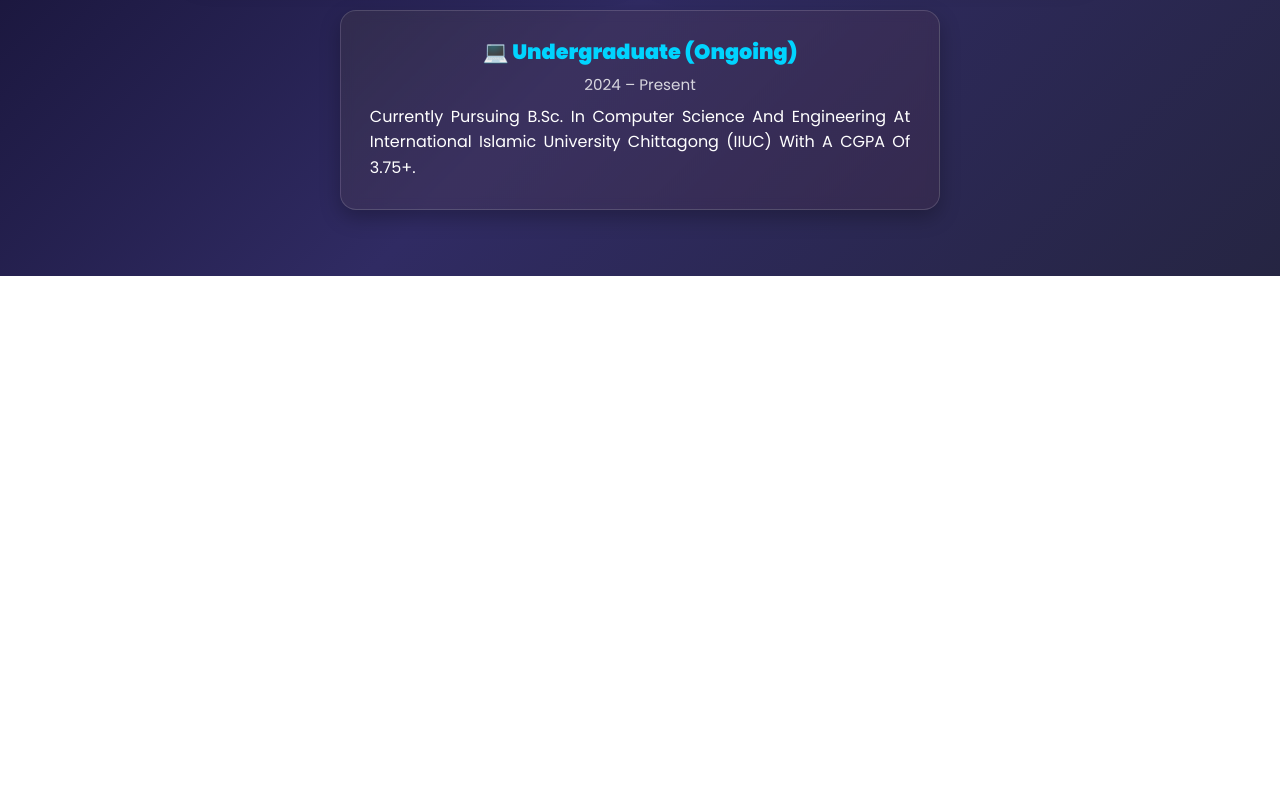
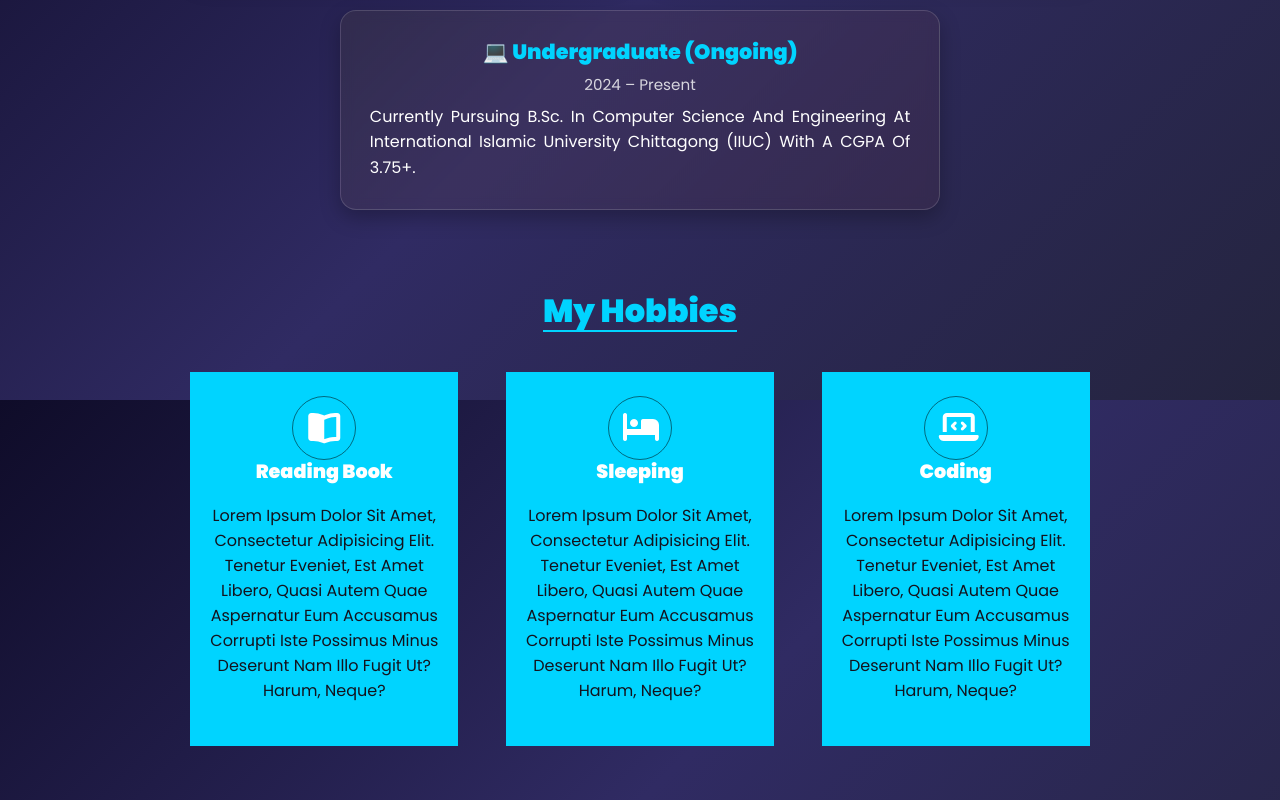
Before and after one commit to Rafiz647/SD-project-, a plain HTML site: page index.html in a window 1280 px wide. Shown: the part 2000-2800 px from the top of the page. Before the commit the page ends 2276 px from the top, so only its background shows below. Drawn offline with Linux system fonts and the light colour scheme.

Commit message:
hobbies section is done

```diff
--- a/index.html
+++ b/index.html
@@ -23,9 +23,9 @@
                 <li><a href="#about">About</a></li>
                 <li><a href="#Education">Education</a></li>
                 <li><a href="#Achievements">Achievements</a></li>
-                <li><a href="#Projects">Projects</a></li>
-                <li><a href="#Blog">Blog</a></li>
-                <li><a href="#Publications">Publications</a></li>
+                <li><a href="#Hobbies">Hobbies</a></li>
+                <li><a href="#portfolio">Portfolio</a></li>
+                <li><a href="#courses">Courses</a></li>
                 <li><a href="#contact">Contact</a></li>
             </ul>
             <button id="open-menu-btn"><i class="fa-solid fa-bars"></i></button>
@@ -133,6 +133,42 @@
   </div>
 </section><br><br>
 
+<!-- hobbies -->
+     <div class="Hobbies" id="Hobbies">
+        <h2 class="border_bottom">My Hobbies</h2>
+        <div class="container Hobbies_container">
+            <div class="cards">
+                <div class="card">
+                    <div class="Hbox">
+                      <i class="fa-solid fa-book-open"></i>
+                        <h3>Reading Book</h3>
+                        <p>Lorem ipsum dolor sit amet, consectetur adipisicing elit. Tenetur eveniet, est amet libero,
+                            quasi autem quae aspernatur eum accusamus corrupti iste possimus minus deserunt nam illo
+                            fugit ut? Harum, neque?</p>
+                    </div>
+                </div>
+                <div class="card">
+                    <div class="Hbox">
+                       <i class="fa-solid fa-bed"></i>
+                        <h3>Sleeping</h3>
+                        <p>Lorem ipsum dolor sit amet, consectetur adipisicing elit. Tenetur eveniet, est amet libero,
+                            quasi autem quae aspernatur eum accusamus corrupti iste possimus minus deserunt nam illo
+                            fugit ut? Harum, neque?</p>
+                    </div>
+                </div>
+                <div class="card">
+                    <div class="Hbox">
+                       <i class="fa-solid fa-laptop-code"></i>
+                        <h3>Coding</h3>
+                        <p>Lorem ipsum dolor sit amet, consectetur adipisicing elit. Tenetur eveniet, est amet libero,
+                            quasi autem quae aspernatur eum accusamus corrupti iste possimus minus deserunt nam illo
+                            fugit ut? Harum, neque?</p>
+                    </div>
+                </div>
+            </div>
+        </div>
+    </div>
+
 <script src="script.js"></script>
 </body>
 </html>
--- a/style.css
+++ b/style.css
@@ -432,3 +432,69 @@ header {
   flex: 1 1 100%;
   max-width: 600px;
 }
+
+
+/* hobbies */
+.Hobbies {
+   padding: 1rem 3rem;
+   padding-bottom: 2rem;
+  text-align: center;
+}
+
+.Hobbies_container .cards {
+    display: grid;
+    grid-template-columns: repeat(3, 1fr);
+    justify-content: space-between;
+    align-items: center;
+    margin-bottom: 7rem;
+}
+
+.Hobbies_container .cards .card {
+    background-color: var(--primary);
+    padding: 1.5rem 1rem;
+    margin: 0 1.5rem;
+    cursor: pointer;
+    position: relative;
+}
+
+.Hbox i {
+    font-size: 2rem;
+    width: 4rem;
+    height: 4rem;
+    color: var(--normal);
+    border: 1px solid rgba(0, 0, 0, 0.5);
+    border-radius: 50%;
+    padding: 14px;
+    transition: all 1s;
+}
+
+.Hbox h3 {
+    font-size: 1.2rem;
+    color: var(--normal);
+}
+
+.Hbox p {
+    margin: 1.2rem 0;
+    color: var(--black);
+}
+
+.Hobbies_container .cards .card:hover .Hbox i {
+    background-color: var(--primary);
+    color: var(--normal);
+}
+
+.Hobbies_container .cards .card::after {
+    content: "";
+    height: 100%;
+    width: 100%;
+    background-color: #fecf01;
+    position: absolute;
+    top: 0;
+    left: 0;
+    z-index: -1;
+    transition: all 0.5s;
+}
+
+.Hobbies_container .cards .card:hover::after {
+    transform: rotate(13deg);
+}
```
